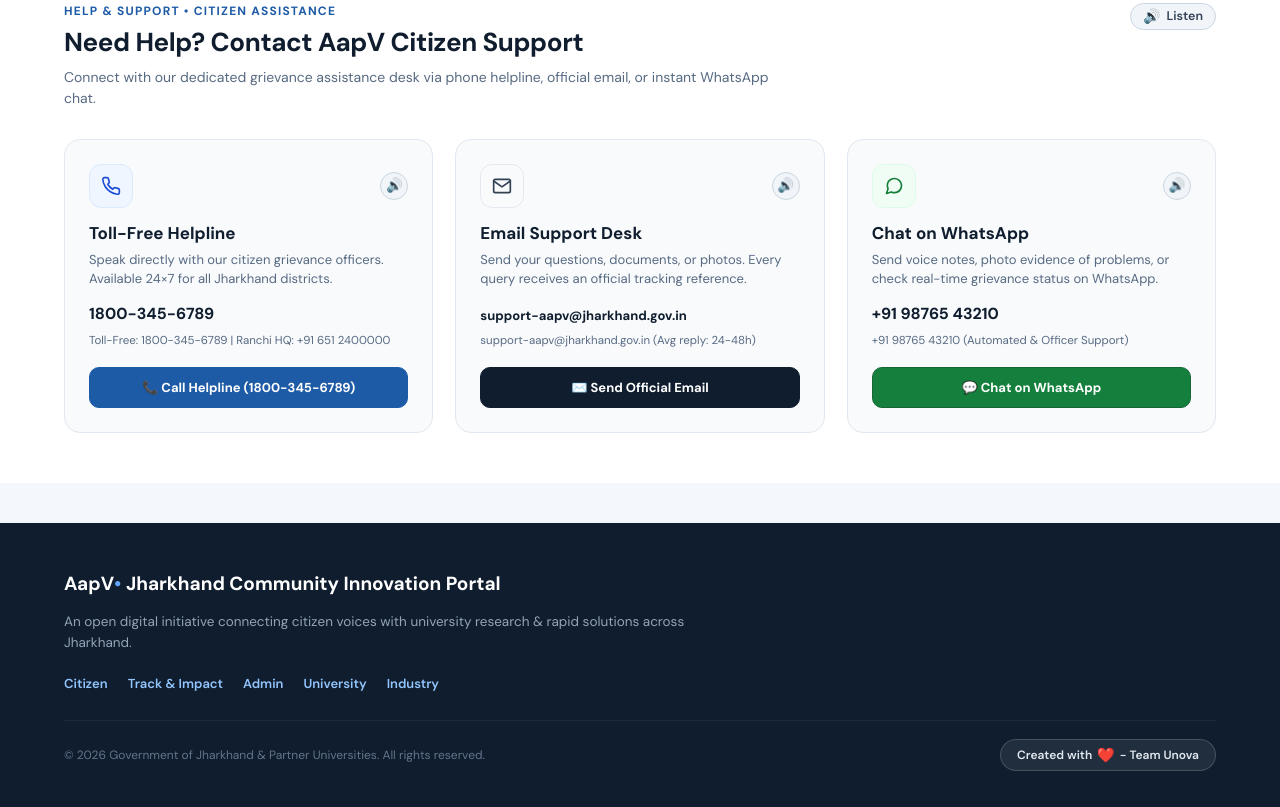
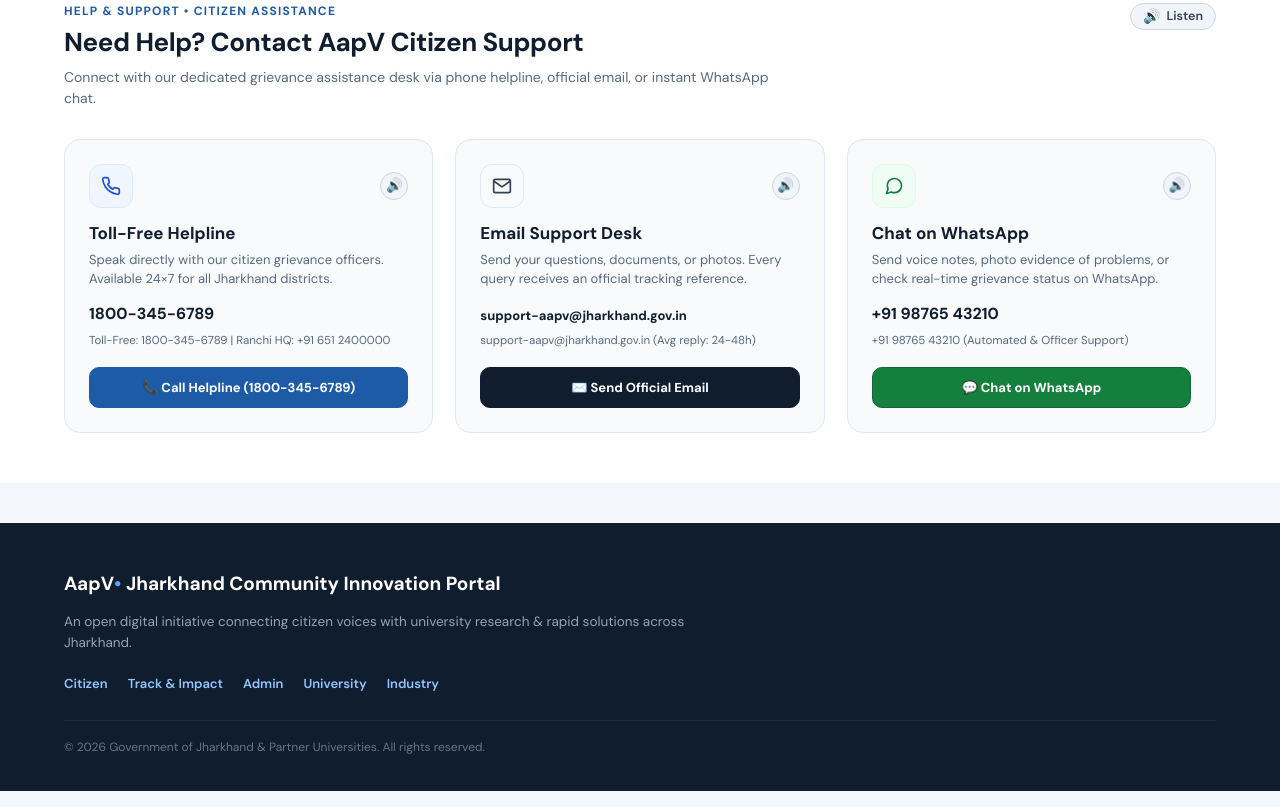
Before and after one commit to Yogesh-bbs/SIH-2026, a plain HTML site: page impact.html in a window 1280 px wide. Shown: the part 3177-3984 px from the top of the page. Drawn offline with Linux system fonts and the light colour scheme.

Commit message:
Remove footer credit button
Removed footer credit button from the impact page.

```diff
--- a/impact.html
+++ b/impact.html
@@ -397,10 +397,7 @@
       <div class="footer-copy" data-i18n="footer_copy">
         © 2026 Government of Jharkhand & Partner Universities. All rights reserved.
       </div>
-      <button class="footer-credit-btn" type="button" onclick="openTeamModal()" aria-label="Team Unova">
-        Created with <span class="love-heart">❤️</span> - Team Unova
-      </button>
-    </div>
+
   </div>
 </footer>
 
```
